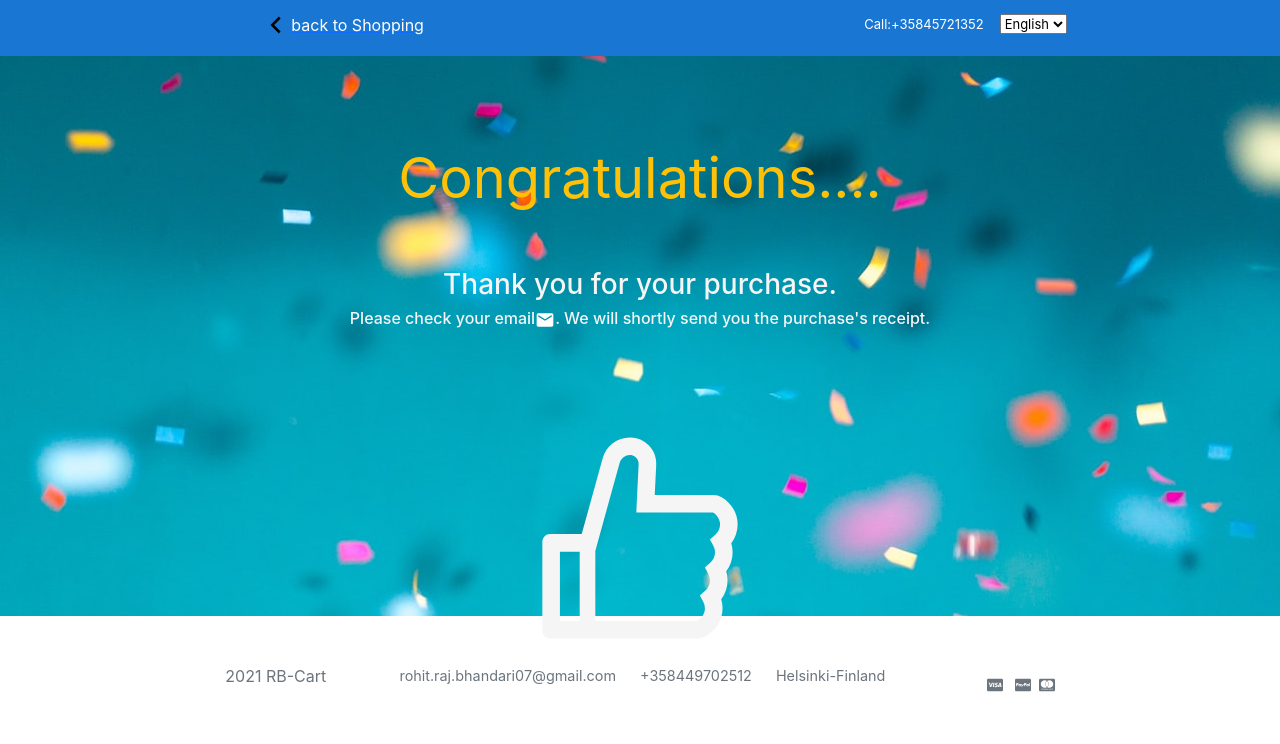
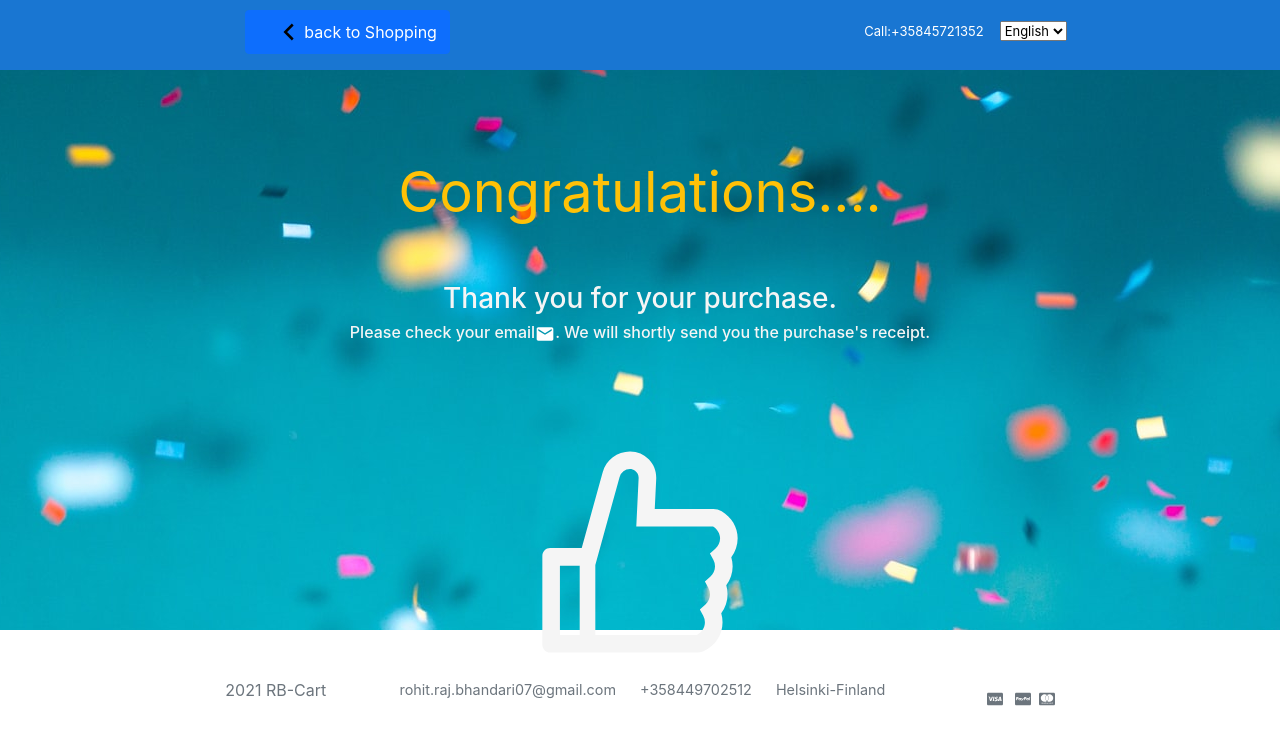
Before and after one commit to rohbdn07/e-commerceApp-React-redux, a React (Create React App) app in the folder e-commerce-website/frontend/: page /success in a window 1280 px wide. Shown: the top 744 px of the page. Built offline with nearby package versions, Linux system fonts and the light colour scheme.

Commit message:
Link to..is replaced with "with Router"

```diff
--- a/e-commerce-website/frontend/src/Components/SuccessPayment/Success.js
+++ b/e-commerce-website/frontend/src/Components/SuccessPayment/Success.js
@@ -1,15 +1,16 @@
 import React, { useState } from "react";
+import { withRouter } from "react-router-dom";
 import Topbar from "../Topbar/Topbar";
 import FooterEnd from "../Footer/FooterEnd";
 import { AiOutlineLike } from "react-icons/ai";
 import { MdEmail } from "react-icons/md";
 import "./success.scss";
 
-export default function Success() {
+const Success = ({ history }) => {
   const [shopping, setShopping] = useState("back to Shopping");
   return (
     <>
-      <Topbar shopping={shopping} />
+      <Topbar shopping={shopping} history={history} />
       <div className="text-center success">
         <p className="mb-5 text-warning">Congratulations....</p>
         <h3>Thank you for your purchase.</h3>
@@ -28,4 +29,6 @@ export default function Success() {
       </div>
     </>
   );
-}
+};
+
+export default withRouter(Success);
--- a/e-commerce-website/frontend/src/Components/Topbar/Topbar.js
+++ b/e-commerce-website/frontend/src/Components/Topbar/Topbar.js
@@ -1,10 +1,10 @@
 import React from "react";
-import { Link } from "react-router-dom";
+// import { Link } from "react-router-dom";
 import { GrFormPrevious } from "react-icons/gr";
 import "./Topbar.scss";
 
 export default function Topbar(props) {
-  const { shopping } = props;
+  const { shopping, history } = props;
   return (
     <>
       <div className="topbar">
@@ -12,12 +12,12 @@ export default function Topbar(props) {
           <div className="top_left">
             {shopping ? (
               <ul>
-                <Link to="/">
+                <button className="btn btn-primary" onClick={() => history.push("/")}>
                   <li className="previous">
                     <GrFormPrevious style={{ width: "30" }} size="1x" />
                     {shopping}
                   </li>
-                </Link>
+                </button>
               </ul>
             ) : (
               <ul>
--- a/e-commerce-website/frontend/src/Components/Topbar/Topbar.scss
+++ b/e-commerce-website/frontend/src/Components/Topbar/Topbar.scss
@@ -48,5 +48,6 @@ ul {
     align-items: center;
     justify-content: center;
     font-size: 1rem;
+
   }
 }
```
